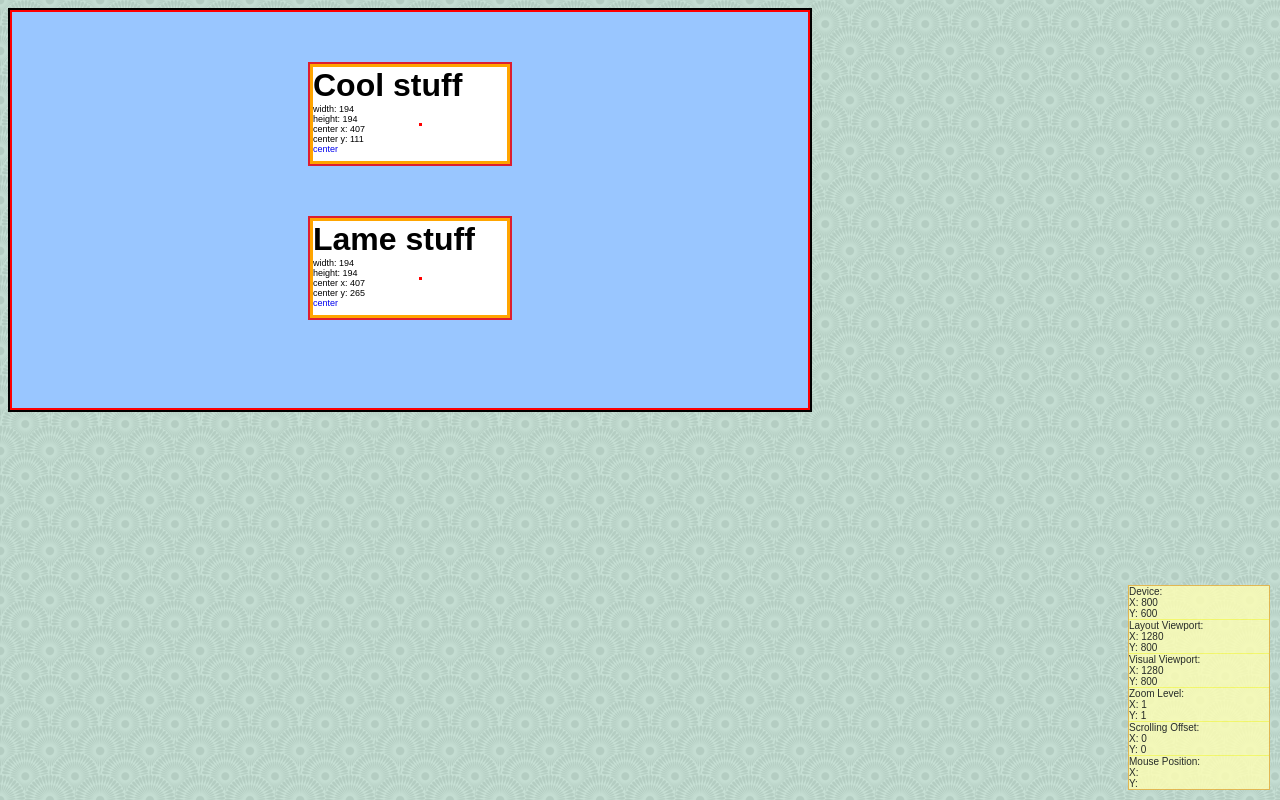
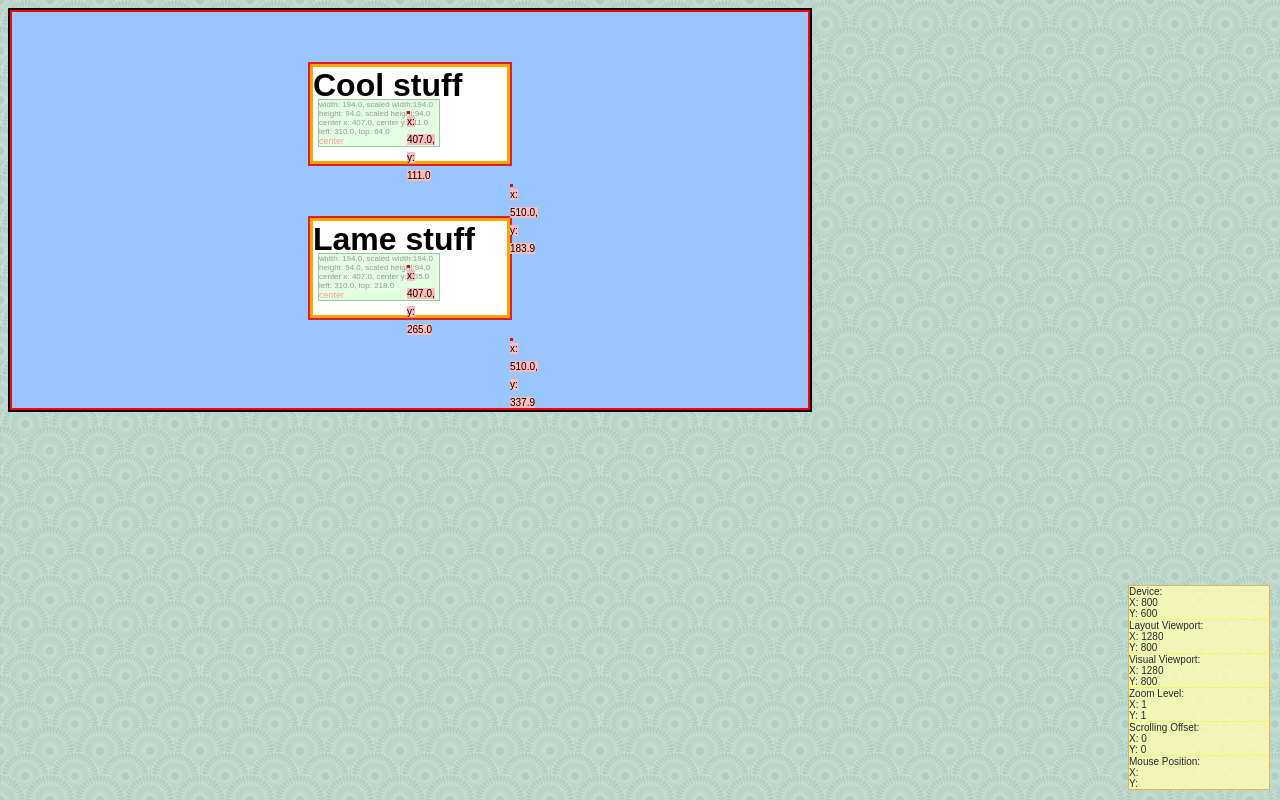
Before and after one commit to stupakov/data-zoom, a plain HTML site: page index.html in a window 1280 px wide. Drawn offline with nearby package versions, Linux system fonts and the light colour scheme; files that its build step writes are made by us from their sources.

Commit message:
- Node now correctly computes its center - each Node has its own center dot - widget shows node dimensions - re-centering nodes in container does not yet work correctly

```diff
--- a/index.html
+++ b/index.html
@@ -19,18 +19,23 @@
   <body>
 
     <div class="outer-container">
+
+      <div class="position-dot" id="position-dot-0"></div>
+      <div class="position-dot" id="position-dot-1"></div>
+      <div class="position-dot" id="position-dot-2"></div>
+      <div class="position-dot" id="position-dot-3"></div>
+
       <div class="container">
         <div class="node-container">
           <div class="node-summary">
-            <div class="position-dot"></div>
             <h1>
               Cool stuff
             </h1>
             <div class="node-dimensions">
-              <div>width: <span class="width-value"></span></div>
-              <div>height: <span class="width-value"></span></div>
-              <div>center x: <span class="center-x-value"></span></div>
-              <div>center y: <span class="center-y-value"></span></div>
+              <div>width: <span class="width-value"></span>, scaled width:<span class="scaled-width-value"></span></div>
+              <div>height: <span class="height-value"></span>, scaled height:<span class="scaled-height-value"></span></div>
+              <div>center x: <span class="center-x-value"></span>, center y: <span class="center-y-value"></span></div>
+              <div>left: <span class="left-value"></span>, top: <span class="top-value"></span></div>
               <a href="#" class="center-link">center</a>
             </div>
           </div>
@@ -45,10 +50,10 @@
               <li>Cool item 4</li>
             </ul>
             <div class="node-dimensions">
-              <div>width: <span class="width-value"></span></div>
-              <div>height: <span class="width-value"></span></div>
-              <div>center x: <span class="center-x-value"></span></div>
-              <div>center y: <span class="center-y-value"></span></div>
+              <div>width: <span class="width-value"></span>, scaled width:<span class="scaled-width-value"></span></div>
+              <div>height: <span class="height-value"></span>, scaled height:<span class="scaled-height-value"></span></div>
+              <div>center x: <span class="center-x-value"></span>, center y: <span class="center-y-value"></span></div>
+              <div>left: <span class="left-value"></span>, top: <span class="top-value"></span></div>
               <a href="#" class="center-link">center</a>
             </div>
           </div>
@@ -56,15 +61,14 @@
 
         <div class="node-container">
           <div class="node-summary">
-            <div class="position-dot"></div>
             <h1>
               Lame stuff
             </h1>
             <div class="node-dimensions">
-              <div>width: <span class="width-value"></span></div>
-              <div>height: <span class="width-value"></span></div>
-              <div>center x: <span class="center-x-value"></span></div>
-              <div>center y: <span class="center-y-value"></span></div>
+              <div>width: <span class="width-value"></span>, scaled width:<span class="scaled-width-value"></span></div>
+              <div>height: <span class="height-value"></span>, scaled height:<span class="scaled-height-value"></span></div>
+              <div>center x: <span class="center-x-value"></span>, center y: <span class="center-y-value"></span></div>
+              <div>left: <span class="left-value"></span>, top: <span class="top-value"></span></div>
               <a href="#" class="center-link">center</a>
             </div>
           </div>
@@ -77,10 +81,10 @@
               <li>Who cares 2</li>
             </ol>
             <div class="node-dimensions">
-              <div>width: <span class="width-value"></span></div>
-              <div>height: <span class="width-value"></span></div>
-              <div>center x: <span class="center-x-value"></span></div>
-              <div>center y: <span class="center-y-value"></span></div>
+              <div>width: <span class="width-value"></span>, scaled width:<span class="scaled-width-value"></span></div>
+              <div>height: <span class="height-value"></span>, scaled height:<span class="scaled-height-value"></span></div>
+              <div>center x: <span class="center-x-value"></span>, center y: <span class="center-y-value"></span></div>
+              <div>left: <span class="left-value"></span>, top: <span class="top-value"></span></div>
               <a href="#" class="center-link">center</a>
             </div>
           </div>
--- a/javascripts/data-zoom.js
+++ b/javascripts/data-zoom.js
@@ -1,10 +1,10 @@
 var makeZoomable = function($element, $container, $frame) {
 
+  // TODO: consider storing a reference to the node's container in the node
 
-
-
-  (Node = function(el) {
+  (Node = function(el, $positionDot) {
     this.$el = $(el);
+    this.$positionDot = $positionDot;
     this.initialize();
   }).prototype = {
     initialize: function() {
@@ -27,17 +27,49 @@ var makeZoomable = function($element, $container, $frame) {
       return this.$el.height();
     },
 
+    // TODO:
+    // containerScaleLevel is still global. Instead, an element should recursively figure
+    // out its scale by multiplying its own scale level by its parent's.
+
+    getScaledWidth: function() {
+      return this.getWidth() * containerScaleLevel();
+    },
+
+    getScaledHeight: function() {
+      return this.getHeight() * containerScaleLevel();
+    },
+
+    getOffset: function() {
+      return this.$el.offset();
+    },
+
+    getCenter: function() {
+      var centerX = (this.getOffset().left + (this.getScaledWidth() / 2));
+      var centerY = (this.getOffset().top + (this.getScaledHeight() / 2));
+
+      return {
+        x: centerX,
+          y: centerY
+      };
+    },
+
     showDimensions: function() {
-      this.$el.find(".width-value").html(this.getWidth());
-      this.$el.find(".height-value").html(this.getHeight());
-      this.$el.find(".center-x-value").html(this.getCenter().x);
-      this.$el.find(".center-y-value").html(this.getCenter().y);
+      this.$el.find(".width-value").html(this.getWidth().toFixed(1));
+      this.$el.find(".height-value").html(this.getHeight().toFixed(1));
+      this.$el.find(".scaled-width-value").html(this.getScaledWidth().toFixed(1));
+      this.$el.find(".scaled-height-value").html(this.getScaledHeight().toFixed(1));
+      this.$el.find(".center-x-value").html(this.getCenter().x.toFixed(1));
+      this.$el.find(".center-y-value").html(this.getCenter().y.toFixed(1));
+      this.$el.find(".left-value").html(this.getOffset().left.toFixed(1));
+      this.$el.find(".top-value").html(this.getOffset().top.toFixed(1));
 
-      placeDot(this.$el.find(".position-dot"), this.getCenter(), "red");
+      if(undefined != this.$positionDot) {
+        placeDot(this.$positionDot, this.getCenter(), "red");
+      }
     },
 
     centerNode: function() {
-      console.log("CENTERING")
+      moveContainerToCenterElement(this.$el);
     }
   };
 
@@ -68,8 +100,13 @@ var makeZoomable = function($element, $container, $frame) {
     var width = $element.width();
     var height = $element.height();
 
-    var centerX = offset.left + width / 2;
-    var centerY = offset.top + height / 2;
+    var containerScale = containerScaleLevel();
+
+    var scaledWidth = width / containerScale;
+    var scaledHeight = height / containerScale;
+
+    var centerX = (offset.left + (width / 2));
+    var centerY = (offset.top + (height / 2));
 
     return {
       x: centerX,
@@ -86,6 +123,7 @@ var makeZoomable = function($element, $container, $frame) {
 
   var placeDot = function($el, coordinates, color) {
       $el.css('left', coordinates.x + "px").css('top', coordinates.y + "px").css('background-color', color);
+      $el.attr('data-content', "x: " + coordinates.x.toFixed(1) + ", y: " + coordinates.y.toFixed(1))
   };
 
   // grabs the current translation value from the css
@@ -111,12 +149,34 @@ var makeZoomable = function($element, $container, $frame) {
     };
   };
 
+  var moveContainerToCenterElement = function($el) {
+      var elementNode = new Node($el);
+
+      var containerCenter = getElementCenter($container);
+      var frameCenter = getElementCenter($frame);
+      var elementCenter = elementNode.getCenter();
+
+      var translationDistance = computeDistance(elementCenter, frameCenter);
+
+
+      // zet zoom transform origin to center of element
+      $container.css('transform-origin', (elementCenter.x) + 'px ' + (elementCenter.y) + 'px');
+
+      // move container so that element is centered in the frame
+      $container.animate({
+        transform: 'translate(' + translationDistance.x + 'px, ' + translationDistance.y + 'px)'
+      }, function() {
+        $messenger.trigger('render');
+      });
+  };
+
   (function setUpAllTheThings() {
     $container.css({
       transform: 'scale(1)'
     });
 
     // TODO: zoom out incrementally (but prevent scale < 1)
+    if(false) {
     $container.click(function() {
       $container.animate({
         transform: 'scale(1)'
@@ -124,6 +184,7 @@ var makeZoomable = function($element, $container, $frame) {
         $messenger.trigger('render');
       });
     });
+    }
 
     $container.on('mousewheel', function(event, d, dx, dy) {
       var newScale = containerScaleLevel() * (1 - dy/120);
@@ -156,6 +217,8 @@ var makeZoomable = function($element, $container, $frame) {
       var elementCenter = getElementCenter(event.currentTarget);
       var translationDistance = computeDistance(elementCenter, frameCenter);
 
+      // Zoom-plus-translate code; does not work.
+      if(false) {
       // zet zoom transform origin to center of element
       $container.css('transform-origin', (elementCenter.x) + 'px ' + (elementCenter.y) + 'px');
 
@@ -166,12 +229,14 @@ var makeZoomable = function($element, $container, $frame) {
       }, function() {
         $messenger.trigger('render');
       });
+      }
 
       event.stopPropagation();
     };
 
   $(".node-summary, .node-full").each(function(idx, el) {
-    var node = new Node(el);
+    var positionDotSelector = "#position-dot-" + idx;
+    var node = new Node(el, $(positionDotSelector));
   })
 
     // $element.click(doStuffWhenClicked);
--- a/sass/data-zoom.scss
+++ b/sass/data-zoom.scss
@@ -10,6 +10,11 @@ body {
   font-family: Sans-Serif;
   background-color: #218559;
   background-image: url('../images/washi.png');
+}
+
+div, span {
+  /* border: 0px !important; */
+  /* box-sizing: border-box; */
 }
 
 .outer-container {
@@ -39,6 +44,13 @@ h1, ul, li {
   width: 3px;
   height: 3px;
   z-index: 10;
+
+  &:after {
+    width: 60px;
+    font-size: 10px;
+    background-color: #FBB;
+    content: attr(data-content)
+  }
 }
 
 /*widget*/
@@ -79,10 +91,19 @@ h1, ul, li {
   overflow: hidden;
 
   .node-dimensions {
-    font-size: 9px;
+    width: 120px;
+    position: relative;
+    bottom: 5px;
+    left: 5px;
+    border: 1px solid green;
+    background-color: #BFB;
+    font-size: 8px;
+    opacity: .4;
+    z-index: 20;
   }
 
   .center-link {
+    color: red;
     text-decoration: none;
     font-size: 9px;
   }
```
